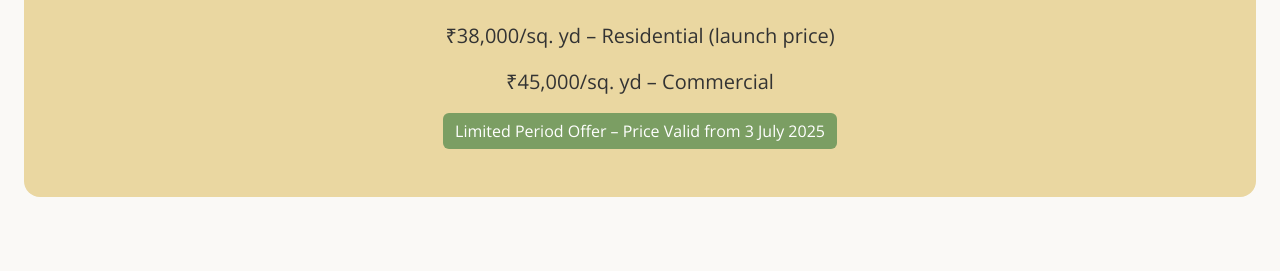
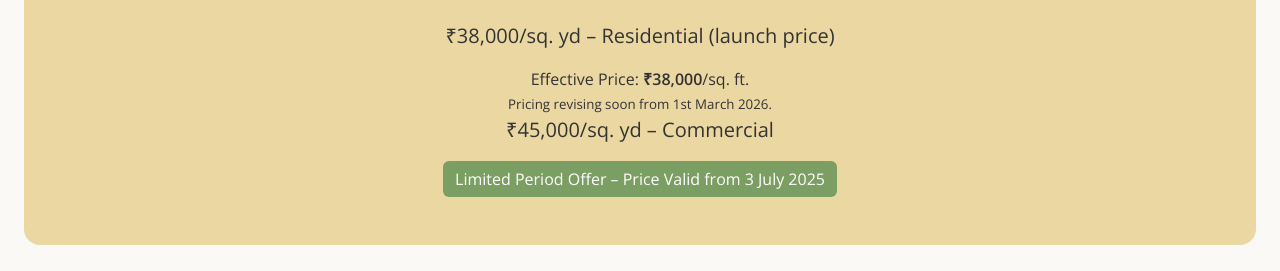
Before and after one commit to narmeshnigam/iconicresidency, a plain HTML site: page pricing.html in a window 1280 px wide. Shown: the part 407-678 px from the top of the page. Drawn offline with nearby package versions, Linux system fonts and the light colour scheme.

Commit message:
updated pricing

```diff
--- a/pricing.html
+++ b/pricing.html
@@ -55,6 +55,8 @@
     <section style="background: var(--highlight-gold); padding: 48px; border-radius: 16px; text-align: center;">
       <h1>Transparent Pricing. Flexible Plans.</h1>
       <p style="font-size: 20px; margin: 16px 0;">₹38,000/sq. yd – Residential (launch price)</p>
+      <p>Effective Price: <strong>₹38,000</strong>/sq. ft.</p>
+      <p><small>Pricing revising soon from 1st March 2026.</small></p>
       <p style="font-size: 20px;">₹45,000/sq. yd – Commercial</p>
       <span style="background: var(--accent-olive); color: #fff; padding: 6px 12px; border-radius: 6px; display: inline-block; margin-top: 16px;">Limited Period Offer – Price Valid from 3 July 2025</span>
     </section>
```
Also changed, not shown: assets/whatsapp.png, 2 other files.
